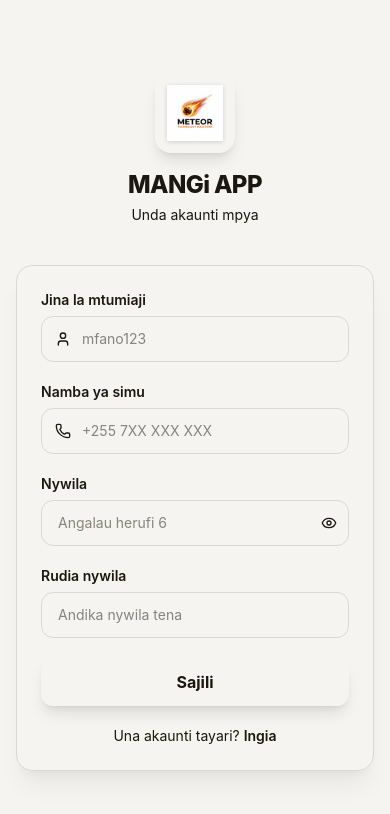
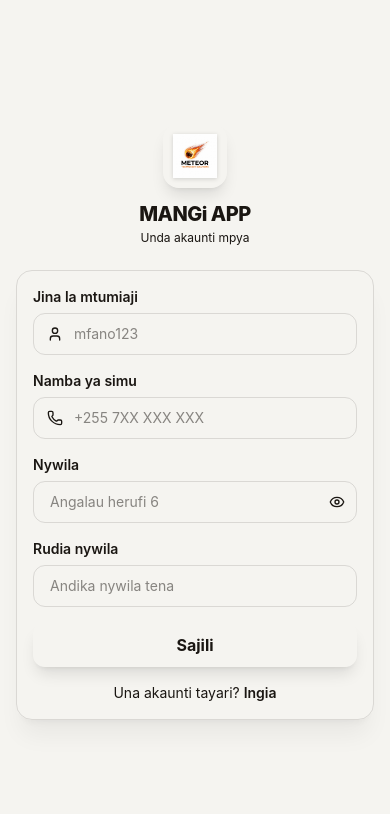
Before and after one commit to PATRICK1-DEV/POS, a React (Vite) app in the folder POS System UI Design/: page /register in a window 390 px wide. Shown: the top 814 px of the page. Built offline with nearby package versions, Linux system fonts and the light colour scheme; no server answers.

Commit message:
Fix mobile layout - scrolling, compact spacing, safe-area

```diff
--- a/POS System UI Design/index.html
+++ b/POS System UI Design/index.html
@@ -3,7 +3,7 @@
   <html lang="sw">
     <head>
       <meta charset="UTF-8" />
-      <meta name="viewport" content="width=device-width, initial-scale=1.0, maximum-scale=1.0, user-scalable=no" />
+      <meta name="viewport" content="width=device-width, initial-scale=1.0, maximum-scale=1.0, user-scalable=no, viewport-fit=cover" />
       <meta name="theme-color" content="#18181b" />
       <meta name="apple-mobile-web-app-capable" content="yes" />
       <meta name="apple-mobile-web-app-status-bar-style" content="black-translucent" />
@@ -12,7 +12,7 @@
       <meta name="description" content="MANGi APP - Point of Sale kwa maduka ya Tanzania" />
       <link rel="apple-touch-icon" href="/logo2.jpeg" />
       <title>MANGi APP</title>
-      <style>html, body { height: 100%; margin: 0; } #root { height: 100%; }</style>
+      <style>html, body { height: 100%; margin: 0; overflow-x: hidden; } #root { min-height: 100%; }</style>
     </head>
 
     <body>
--- a/POS System UI Design/src/pages/LoginPage.tsx
+++ b/POS System UI Design/src/pages/LoginPage.tsx
@@ -26,26 +26,26 @@
   }
 
   return (
-    <div className="size-full flex items-center justify-center bg-background p-4 relative overflow-hidden">
+    <div className="min-h-dvh min-h-screen flex items-center justify-center bg-background px-4 py-4 relative overflow-y-auto">
       {/* Decorative background */}
-      <div className="absolute inset-0 pointer-events-none">
+      <div className="fixed inset-0 pointer-events-none">
         <div className="absolute -top-20 -right-20 w-72 h-72 bg-primary/5 rounded-full blur-3xl" />
         <div className="absolute -bottom-20 -left-20 w-72 h-72 bg-primary/5 rounded-full blur-3xl" />
       </div>
 
       <div className="w-full max-w-sm relative">
         {/* Logo & Branding */}
-        <div className="flex flex-col items-center gap-4 mb-10">
-          <div className="w-20 h-20 rounded-2xl bg-gradient-to-br from-primary to-primary/70 shadow-lg shadow-primary/25 flex items-center justify-center p-3">
+        <div className="flex flex-col items-center gap-3 mb-6">
+          <div className="w-16 h-16 md:w-20 md:h-20 rounded-2xl bg-gradient-to-br from-primary to-primary/70 shadow-lg shadow-primary/25 flex items-center justify-center p-2.5 md:p-3">
             <img src="/logo2.jpeg" alt="" className="w-full h-full object-contain drop-shadow-sm" />
           </div>
           <div className="text-center">
-            <h1 className="text-foreground text-2xl tracking-tight" style={{ fontWeight: 800 }}>MANGi APP</h1>
-            <p className="text-muted-foreground text-sm mt-1">Point of Sale</p>
+            <h1 className="text-foreground text-xl md:text-2xl tracking-tight" style={{ fontWeight: 800 }}>MANGi APP</h1>
+            <p className="text-muted-foreground text-xs md:text-sm mt-0.5">Point of Sale</p>
           </div>
         </div>
 
-        <form onSubmit={handleSubmit} className="bg-card border border-border/60 shadow-xl shadow-black/5 rounded-2xl p-6 space-y-5">
+        <form onSubmit={handleSubmit} className="bg-card border border-border/60 shadow-xl shadow-black/5 rounded-2xl p-4 md:p-6 space-y-4 md:space-y-5">
           <div className="space-y-1.5">
             <label className="block text-sm text-foreground" style={{ fontWeight: 600 }}>
               Jina la mtumiaji au barua pepe
@@ -58,7 +58,7 @@
                 onChange={e => setUsername(e.target.value)}
                 placeholder="mfano123"
                 required
-                className="w-full pl-10 pr-4 py-3 rounded-xl bg-input-background border border-border focus:outline-none focus:ring-2 focus:ring-ring/60 focus:border-primary/40 text-foreground placeholder:text-muted-foreground text-sm transition-all"
+                className="w-full pl-10 pr-4 py-2.5 md:py-3 rounded-xl bg-input-background border border-border focus:outline-none focus:ring-2 focus:ring-ring/60 focus:border-primary/40 text-foreground placeholder:text-muted-foreground text-sm transition-all"
               />
             </div>
           </div>
@@ -74,7 +74,7 @@
                 onChange={e => setPassword(e.target.value)}
                 placeholder="••••••••"
                 required
-                className="w-full px-4 py-3 rounded-xl bg-input-background border border-border focus:outline-none focus:ring-2 focus:ring-ring/60 focus:border-primary/40 text-foreground placeholder:text-muted-foreground text-sm pr-10 transition-all"
+                className="w-full px-4 py-2.5 md:py-3 rounded-xl bg-input-background border border-border focus:outline-none focus:ring-2 focus:ring-ring/60 focus:border-primary/40 text-foreground placeholder:text-muted-foreground text-sm pr-10 transition-all"
               />
               <button
                 type="button"
@@ -103,16 +103,16 @@
             Ingia
           </button>
 
-          <div className="relative flex items-center gap-3 py-1">
+          <div className="relative flex items-center gap-2 md:gap-3">
             <div className="flex-1 border-t border-border" />
-            <span className="text-xs text-muted-foreground">au</span>
+            <span className="text-xs text-muted-foreground px-1">au</span>
             <div className="flex-1 border-t border-border" />
           </div>
 
           <button
             type="button"
             onClick={signInWithGoogle}
-            className="w-full py-3 rounded-xl bg-card border border-border text-foreground hover:bg-muted/50 active:scale-[0.98] transition-all flex items-center justify-center gap-2.5 text-sm"
+            className="w-full py-2.5 md:py-3 rounded-xl bg-card border border-border text-foreground hover:bg-muted/50 active:scale-[0.98] transition-all flex items-center justify-center gap-2.5 text-sm"
             style={{ fontWeight: 600 }}
           >
             <svg viewBox="0 0 24 24" width={18} height={18}>
--- a/POS System UI Design/src/pages/RegisterPage.tsx
+++ b/POS System UI Design/src/pages/RegisterPage.tsx
@@ -53,8 +53,8 @@
 
   if (success) {
     return (
-      <div className="size-full flex items-center justify-center bg-background p-4">
-        <div className="w-full max-w-sm bg-card border border-border rounded-2xl p-8 text-center space-y-4">
+      <div className="min-h-dvh min-h-screen flex items-center justify-center bg-background px-4 py-4">
+        <div className="w-full max-w-sm bg-card border border-border rounded-2xl p-6 md:p-8 text-center space-y-4">
           <div className="w-16 h-16 rounded-full bg-accent/15 flex items-center justify-center mx-auto">
             <CheckCircle2 size={36} className="text-accent" />
           </div>
@@ -69,26 +69,26 @@
   }
 
   return (
-    <div className="size-full flex items-center justify-center bg-background p-4 relative overflow-hidden">
+    <div className="min-h-dvh min-h-screen flex items-center justify-center bg-background px-4 py-4 relative overflow-y-auto">
       {/* Decorative background */}
-      <div className="absolute inset-0 pointer-events-none">
+      <div className="fixed inset-0 pointer-events-none">
         <div className="absolute -top-20 -right-20 w-72 h-72 bg-primary/5 rounded-full blur-3xl" />
         <div className="absolute -bottom-20 -left-20 w-72 h-72 bg-primary/5 rounded-full blur-3xl" />
       </div>
 
       <div className="w-full max-w-sm relative">
         {/* Logo & Branding */}
-        <div className="flex flex-col items-center gap-4 mb-10">
-          <div className="w-20 h-20 rounded-2xl bg-gradient-to-br from-primary to-primary/70 shadow-lg shadow-primary/25 flex items-center justify-center p-3">
+        <div className="flex flex-col items-center gap-3 mb-6">
+          <div className="w-16 h-16 md:w-20 md:h-20 rounded-2xl bg-gradient-to-br from-primary to-primary/70 shadow-lg shadow-primary/25 flex items-center justify-center p-2.5 md:p-3">
             <img src="/logo2.jpeg" alt="" className="w-full h-full object-contain drop-shadow-sm" />
           </div>
           <div className="text-center">
-            <h1 className="text-foreground text-2xl tracking-tight" style={{ fontWeight: 800 }}>MANGi APP</h1>
-            <p className="text-muted-foreground text-sm mt-1">Unda akaunti mpya</p>
+            <h1 className="text-foreground text-xl md:text-2xl tracking-tight" style={{ fontWeight: 800 }}>MANGi APP</h1>
+            <p className="text-muted-foreground text-xs md:text-sm mt-0.5">Unda akaunti mpya</p>
           </div>
         </div>
 
-        <form onSubmit={handleSubmit} className="bg-card border border-border/60 shadow-xl shadow-black/5 rounded-2xl p-6 space-y-5">
+        <form onSubmit={handleSubmit} className="bg-card border border-border/60 shadow-xl shadow-black/5 rounded-2xl p-4 md:p-6 space-y-4 md:space-y-5">
           <div className="space-y-1.5">
             <label className="block text-sm text-foreground" style={{ fontWeight: 600 }}>
               Jina la mtumiaji
@@ -101,7 +101,7 @@
                 onChange={e => setUsername(e.target.value)}
                 placeholder="mfano123"
                 required
-                className="w-full pl-10 pr-4 py-3 rounded-xl bg-input-background border border-border focus:outline-none focus:ring-2 focus:ring-ring/60 focus:border-primary/40 text-foreground placeholder:text-muted-foreground text-sm transition-all"
+                className="w-full pl-10 pr-4 py-2.5 md:py-3 rounded-xl bg-input-background border border-border focus:outline-none focus:ring-2 focus:ring-ring/60 focus:border-primary/40 text-foreground placeholder:text-muted-foreground text-sm transition-all"
               />
             </div>
           </div>
@@ -118,7 +118,7 @@
                 onChange={e => setPhone(e.target.value)}
                 placeholder="+255 7XX XXX XXX"
                 required
-                className="w-full pl-10 pr-4 py-3 rounded-xl bg-input-background border border-border focus:outline-none focus:ring-2 focus:ring-ring/60 focus:border-primary/40 text-foreground placeholder:text-muted-foreground text-sm transition-all"
+                className="w-full pl-10 pr-4 py-2.5 md:py-3 rounded-xl bg-input-background border border-border focus:outline-none focus:ring-2 focus:ring-ring/60 focus:border-primary/40 text-foreground placeholder:text-muted-foreground text-sm transition-all"
               />
             </div>
           </div>
@@ -135,7 +135,7 @@
                 placeholder="Angalau herufi 6"
                 required
                 minLength={6}
-                className="w-full px-4 py-3 rounded-xl bg-input-background border border-border focus:outline-none focus:ring-2 focus:ring-ring/60 focus:border-primary/40 text-foreground placeholder:text-muted-foreground text-sm pr-10 transition-all"
+                className="w-full px-4 py-2.5 md:py-3 rounded-xl bg-input-background border border-border focus:outline-none focus:ring-2 focus:ring-ring/60 focus:border-primary/40 text-foreground placeholder:text-muted-foreground text-sm pr-10 transition-all"
               />
               <button
                 type="button"
@@ -157,7 +157,7 @@
               onChange={e => setConfirm(e.target.value)}
               placeholder="Andika nywila tena"
               required
-              className="w-full px-4 py-3 rounded-xl bg-input-background border border-border focus:outline-none focus:ring-2 focus:ring-ring/60 focus:border-primary/40 text-foreground placeholder:text-muted-foreground text-sm transition-all"
+              className="w-full px-4 py-2.5 md:py-3 rounded-xl bg-input-background border border-border focus:outline-none focus:ring-2 focus:ring-ring/60 focus:border-primary/40 text-foreground placeholder:text-muted-foreground text-sm transition-all"
             />
           </div>
 
@@ -171,7 +171,7 @@
           <button
             type="submit"
             disabled={loading}
-            className="w-full py-3 rounded-xl bg-gradient-to-br from-primary to-primary/80 text-primary-foreground hover:opacity-90 active:scale-[0.98] transition-all disabled:opacity-50 disabled:cursor-not-allowed flex items-center justify-center gap-2 shadow-lg shadow-primary/25"
+            className="w-full py-2.5 md:py-3 rounded-xl bg-gradient-to-br from-primary to-primary/80 text-primary-foreground hover:opacity-90 active:scale-[0.98] transition-all disabled:opacity-50 disabled:cursor-not-allowed flex items-center justify-center gap-2 shadow-lg shadow-primary/25"
             style={{ fontWeight: 700 }}
           >
             {loading && <Loader2 size={16} className="animate-spin" />}
```
